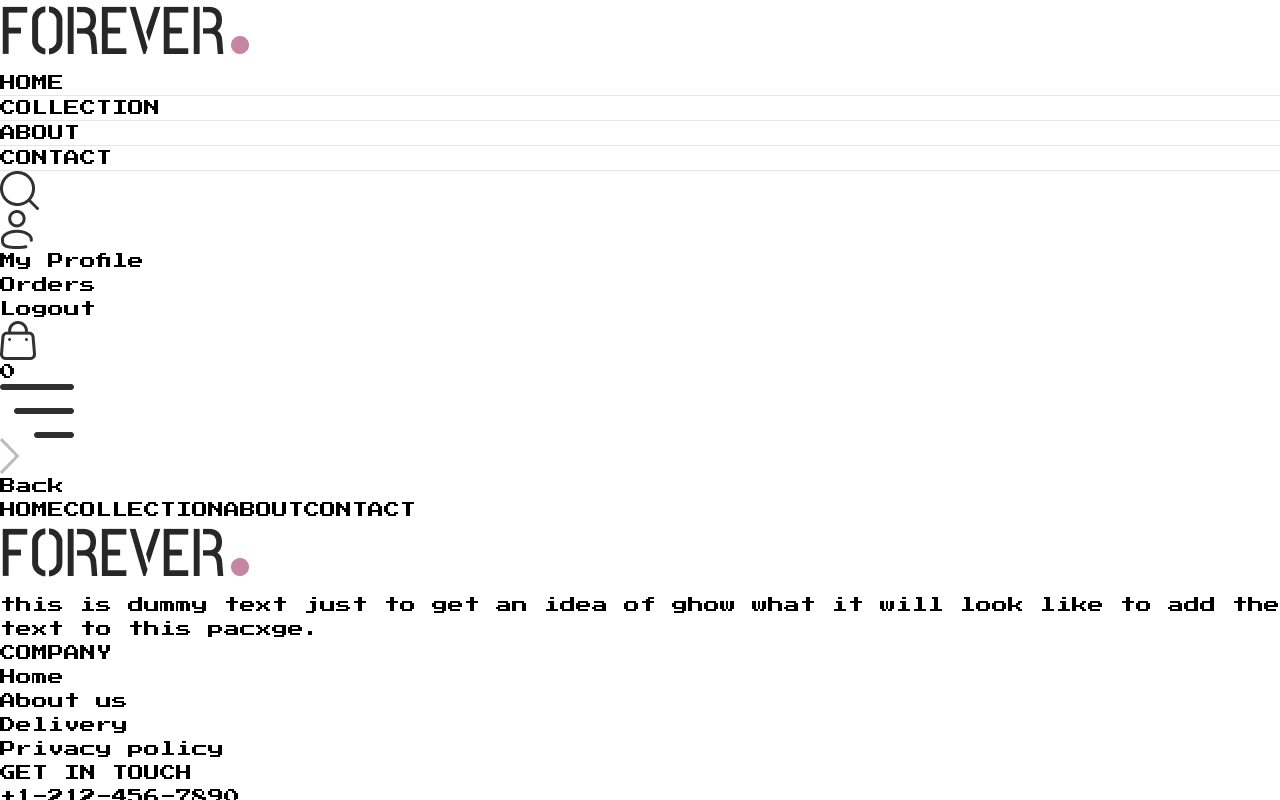
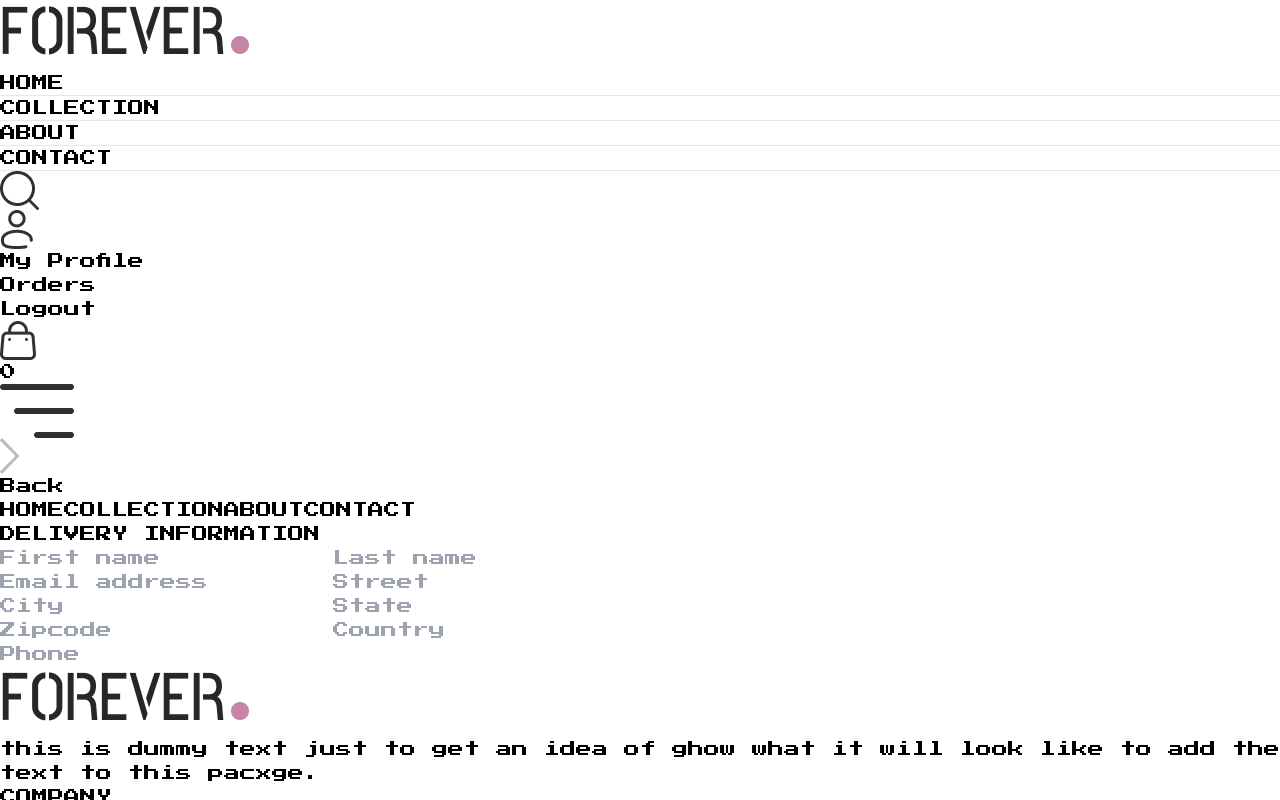
Before and after one commit to jackiejr18/ecommerce-two, a React (Vite) app in the folder frontend/: page /place-order in a window 1280 px wide. Shown: the top 800 px of the page. Built offline with nearby package versions, Linux system fonts and the light colour scheme.

Commit message:
completion of left side of place order page

```diff
--- a/frontend/src/pages/PlaceOrder.jsx
+++ b/frontend/src/pages/PlaceOrder.jsx
@@ -1,9 +1,30 @@
 import React from 'react'
+import Title from '../components/Title'
 
 const PlaceOrder = () => {
   return (
-    <div>
-
+    <div className='flex flex-col sm:flex-row justify-between gap-4 pt-5 sm:pt-14 min-h-[80vh] border-t'>
+      {/* ----------------- Left Side ----------------------*/}
+      <div className='flex flex-col gap-4 w-full sm:max-w-[480px]'>
+        <div className='text-xl sm:text-2xl my-3'>
+          <Title text1={'DELIVERY'} text2={'INFORMATION'}/>
+        </div>
+        <div className='flex gap-3'>
+          <input className='border border-gray-300 rounded py-1.5 px-3.5 w-full' type='text' placeholder='First name'/>
+          <input className='border border-gray-300 rounded py-1.5 px-3.5 w-full' type='text' placeholder='Last name'/>
+        </div>
+        <input className='border border-gray-300 rounded py-1.5 px-3.5 w-full' type='email' placeholder='Email address'/>
+        <input className='border border-gray-300 rounded py-1.5 px-3.5 w-full' type='text' placeholder='Street'/>
+        <div className='flex gap-3'>
+          <input className='border border-gray-300 rounded py-1.5 px-3.5 w-full' type='text' placeholder='City'/>
+          <input className='border border-gray-300 rounded py-1.5 px-3.5 w-full' type='text' placeholder='State'/>
+        </div>
+        <div className='flex gap-3'>
+          <input className='border border-gray-300 rounded py-1.5 px-3.5 w-full' type='number' placeholder='Zipcode'/>
+          <input className='border border-gray-300 rounded py-1.5 px-3.5 w-full' type='text' placeholder='Country'/>
+        </div>
+        <input className='border border-gray-300 rounded py-1.5 px-3.5 w-full' type='number' placeholder='Phone'/>
+      </div>
     </div>
   )
 }
```
